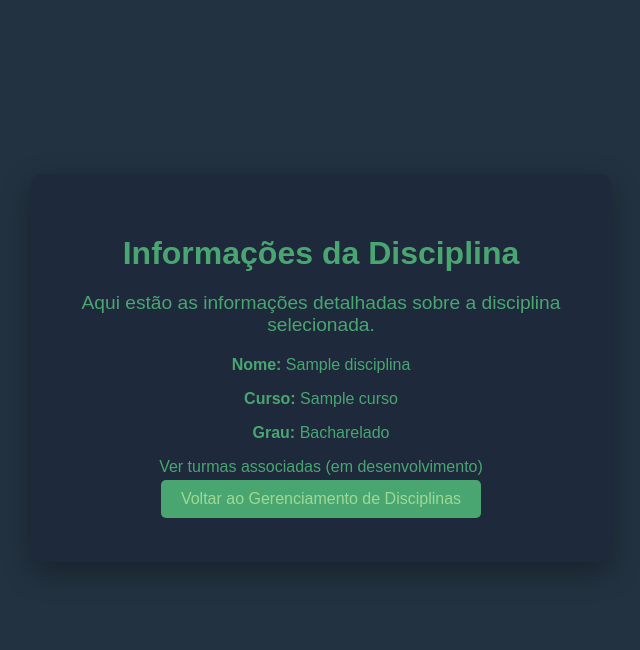
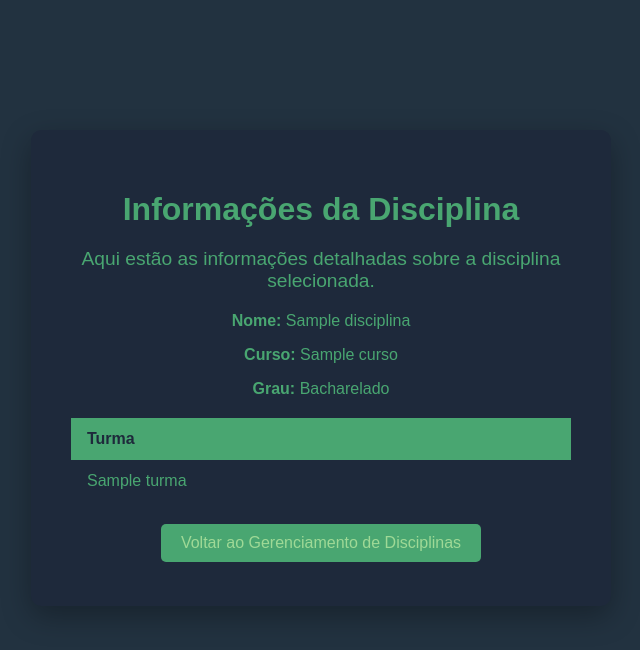
Before and after one commit to Eduardo499/Sistema-Universitario, a Django app: page /cursos/cursos/disciplinas/info/1/ in a window 1280 px wide. Shown: the top 650 px of the page, without its empty margins (319-959 px from the left). Run offline with Django 5.2, Linux system fonts and the light colour scheme; tables that the repository leaves empty hold one stand-in row (values such as "Sample post").

Commit message:
Turmas associadas

```diff
--- a/cursos/templates/cursos/info_disciplina.html
+++ b/cursos/templates/cursos/info_disciplina.html
@@ -19,7 +19,24 @@
             <p><strong>Grau:</strong> {{ disciplina.curso.get_grau_display }}</p>
         </div>
 
-        Ver turmas associadas (em desenvolvimento)
+        <table>
+            <thead>
+                <tr>
+                    <th>Turma</th>
+                </tr>
+            </thead>
+            <tbody>
+                {% for turma in turmas %}
+                <tr>
+                    <td>{{ turma.nome }}</td>
+                </tr>
+                {% empty %}
+                <tr>
+                    <td colspan="1">Nenhuma turma associada a esta disciplina.</td>
+                </tr>
+                {% endfor %}
+            </tbody>
+        </table>
 
     <br>
 
--- a/cursos/views.py
+++ b/cursos/views.py
@@ -83,7 +83,9 @@ def editar_disciplina(request, disciplina_id):
 
 def info_disciplina(request, disciplina_id):
     disciplina = Disciplina.objects.get(id=disciplina_id)
-    return render(request, 'cursos/info_disciplina.html', {'disciplina': disciplina})
+    grades = GradeCurricular.objects.filter(disciplina=disciplina).select_related('curso').order_by('semestre')
+    turmas = Turma.objects.filter(curso__grade__disciplina=disciplina, semestre__in=grades.values('semestre')).distinct()
+    return render(request, 'cursos/info_disciplina.html', {'disciplina': disciplina, 'grades': grades, 'turmas': turmas})
 
 def gerenciar_grade_curricular(request, curso_id):
     curso = Curso.objects.get(id=curso_id)
```
